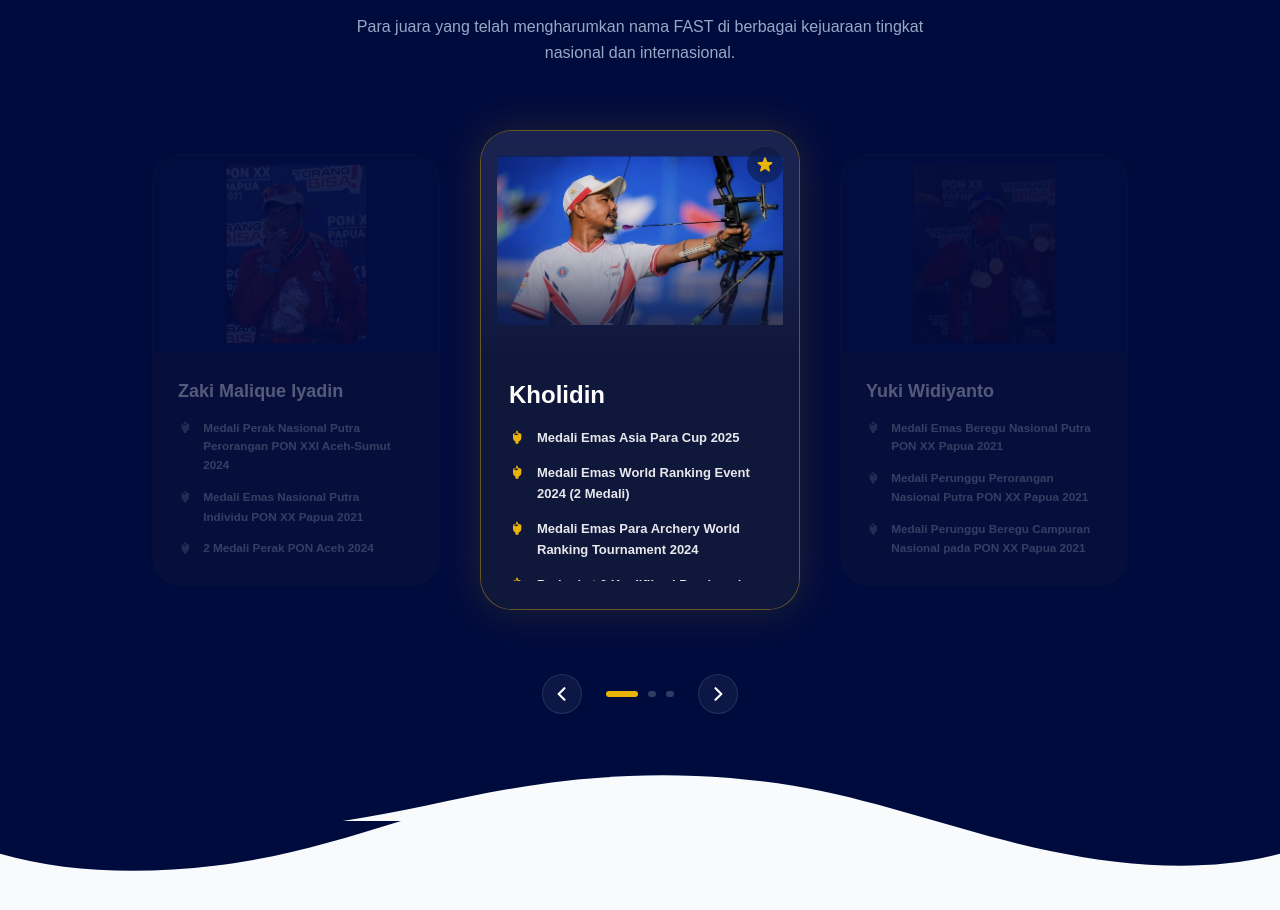
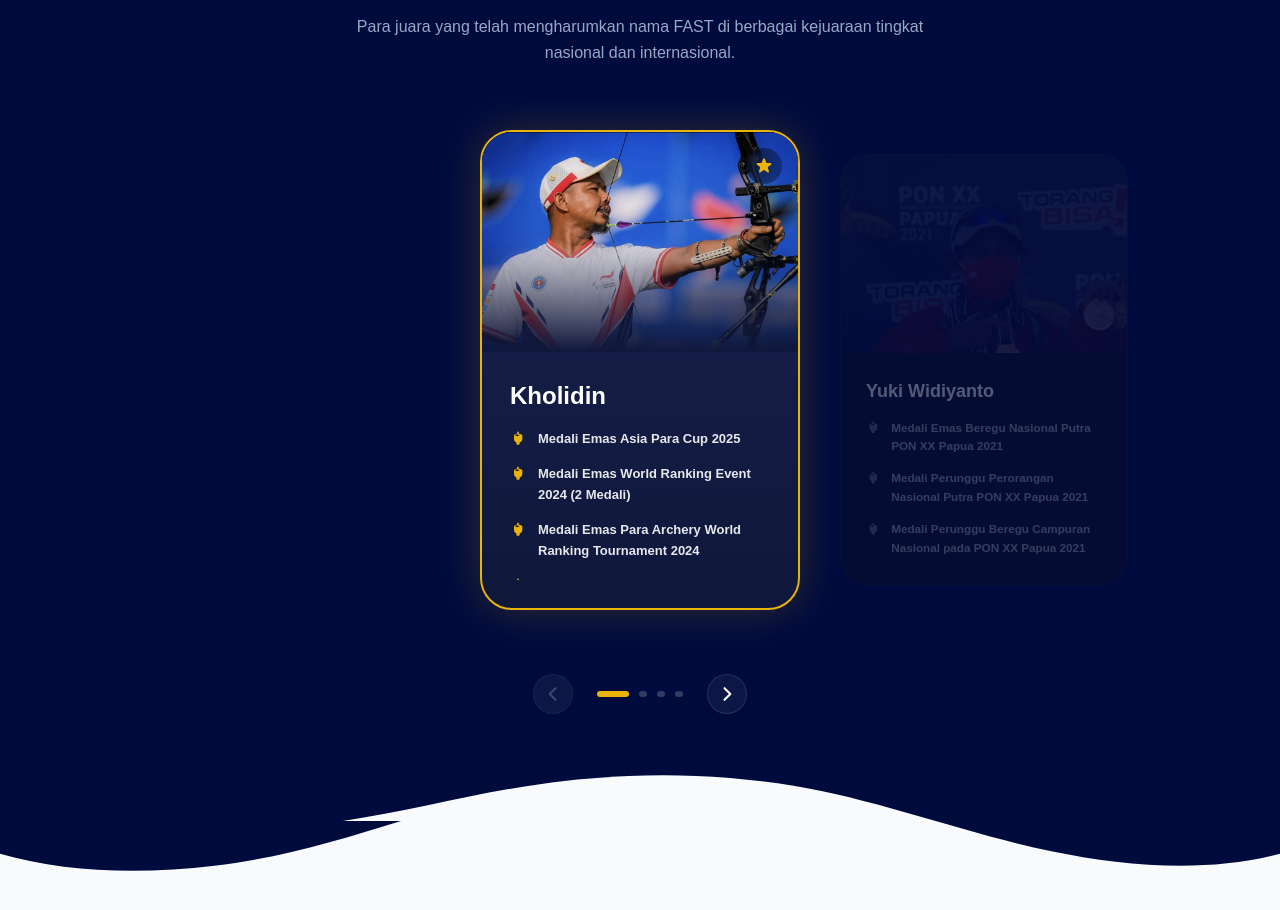
Before and after one commit to HilmyAmmar/archery-club, a Next.js app: page / in a window 1280 px wide. Shown: the part 5066-5976 px from the top of the page. Built offline with nearby package versions, Linux system fonts and the light colour scheme.

Commit message:
fix member section

```diff
--- a/src/components/sections/Member.tsx
+++ b/src/components/sections/Member.tsx
@@ -2,6 +2,7 @@
 'use client';
 
 import { useState } from 'react';
+import Link from 'next/link';
 
 // --- SUB-KOMPONEN UNTUK GALERI FOTO ---
 function MemberGallery({ images, isCenter }: { images: string[], isCenter: boolean }) {
@@ -18,20 +19,19 @@ function MemberGallery({ images, isCenter }: { images: string[], isCenter: boole
   };
 
   return (
+    // REVISI: Wadah foto gw balikin kaku (overflow-hidden) biar pas pake bg-cover kelihatannya landscape rapi
     <div className="relative w-full h-[220px] shrink-0 bg-[#1a234f] flex items-center justify-center group overflow-hidden">
 
+      {/* Gambar Aktif dengan efek Fade */}
       {images.map((img, idx) => (
         <div
           key={idx}
-          className={`absolute inset-0 w-full h-full transition-opacity duration-500 flex items-center justify-center ${
+          // REVISI: Ganti bg-contain jadi bg-cover, posisi bg-top biar kotak penuh dan kepala ga kepotong
+          className={`absolute inset-0 w-full h-full transition-opacity duration-500 bg-cover bg-top ${
             idx === imgIndex ? 'opacity-100 z-10' : 'opacity-0 z-0'
           }`}
-        >
-          <div
-            className="w-[90%] h-[90%] bg-contain bg-no-repeat bg-center"
-            style={{ backgroundImage: `url(${img})` }}
-          />
-        </div>
+          style={{ backgroundImage: `url(${img})` }}
+        />
       ))}
 
       {/* Overlay Gelap buat Card yang di Kiri/Kanan */}
@@ -49,6 +49,7 @@ function MemberGallery({ images, isCenter }: { images: string[], isCenter: boole
         </div>
       )}
 
+      {/* --- KONTROL GAMBAR (Hanya muncul jika Card ditengah dan gambar lebih dari 1) --- */}
       {isCenter && images.length > 1 && (
         <>
           {/* Tombol Kiri/Kanan (Muncul saat hover) */}
@@ -76,6 +77,7 @@ export default function Member() {
   const members = [
     {
       id: 1,
+      isCTA: false,
       name: 'Kholidin',
       achievements: [
         'Medali Emas Asia Para Cup 2025',
@@ -91,12 +93,11 @@ export default function Member() {
         'Medali Perak PON Papua 2021 (Mewakili DKI Jakarta)',
         'Medali Emas PEPARNAS 2021',
       ],
-      images: [
-        '/hall-of-fame/foto-1.png',
-      ],
+      images: ['/hall-of-fame/foto-1.png'],
     },
     {
       id: 2,
+      isCTA: false,
       name: 'Yuki Widiyanto',
       achievements: [
         'Medali Emas Beregu Nasional Putra PON XX Papua 2021',
@@ -113,13 +114,11 @@ export default function Member() {
         'Medali Perak Kualifikasi Beregu Putra Nasional Kejurnas Panahan 2018 Jakarta',
         'Medali Perunggu Nasional Putra Jarak 40M pada Kejurnas Panahan 2018 Jakarta'
       ],
-      images: [
-        '/hall-of-fame/foto-2.png',
-        '/hall-of-fame/yuki.jpeg',
-        ],
+      images: ['/hall-of-fame/foto-2.png', '/hall-of-fame/yuki.jpeg'],
     },
     {
       id: 3,
+      isCTA: false,
       name: 'Zaki Malique Iyadin',
       achievements: [
         'Medali Perak Nasional Putra Perorangan PON XXI Aceh-Sumut 2024',
@@ -128,26 +127,36 @@ export default function Member() {
         '1 Medali Perunggu PON Aceh 2024',
         '2 Medali Emas PON Papua 2021',
       ],
-      images: [
-        '/hall-of-fame/foto-3.png',
-      ],
+      images: ['/hall-of-fame/foto-3.png'],
     },
+    {
+      id: 'cta-card',
+      isCTA: true,
+      name: '',
+      achievements: [],
+      images: [],
+    }
   ];
 
   const [activeIndex, setActiveIndex] = useState(0);
 
   const handleNext = () => {
-    setActiveIndex((prev) => (prev + 1) % members.length);
+    if (activeIndex < members.length - 1) {
+      setActiveIndex((prev) => prev + 1);
+    }
   };
 
   const handlePrev = () => {
-    setActiveIndex((prev) => (prev - 1 + members.length) % members.length);
+    if (activeIndex > 0) {
+      setActiveIndex((prev) => prev - 1);
+    }
   };
 
   const getVisibleMembers = () => {
-    const prev = (activeIndex - 1 + members.length) % members.length;
-    const next = (activeIndex + 1) % members.length;
-    return [members[prev], members[activeIndex], members[next]];
+    const prev = activeIndex > 0 ? members[activeIndex - 1] : null;
+    const current = members[activeIndex];
+    const next = activeIndex < members.length - 1 ? members[activeIndex + 1] : null;
+    return [prev, current, next];
   };
 
   const visibleMembers = getVisibleMembers();
@@ -174,16 +183,62 @@ export default function Member() {
         </p>
 
         {/* --- Carousel Grid --- */}
-        <div className="flex flex-col md:flex-row items-center justify-center gap-6 w-full max-w-5xl mb-12">
+        <div className="flex flex-col md:flex-row items-center justify-center gap-6 w-full max-w-5xl mb-12 min-h-[480px]">
           {visibleMembers.map((member, idx) => {
+            if (!member) {
+              return <div key={`empty-${idx}`} className="hidden md:block w-[320px] h-[480px] opacity-0 pointer-events-none"></div>;
+            }
+
             const isCenter = idx === 1;
 
+            // KONDISI JIKA INI ADALAH CARD "LIHAT SEMUA" (CTA)
+            if (member.isCTA) {
+              return (
+                <div
+                  key={member.id}
+                  className={`relative rounded-[2rem] overflow-hidden transition-all duration-500 ease-in-out flex flex-col justify-center items-center w-[90%] max-w-[340px] md:w-[320px] h-[480px]
+                    ${isCenter
+                      ? 'scale-100 z-20 shadow-[0_0_40px_rgba(234,179,8,0.2)] border-2 border-[#eab308] bg-gradient-to-b from-[#1a234f] to-[#0f173b]'
+                      : 'hidden md:flex scale-90 z-10 opacity-40 hover:opacity-70 border border-white/5 bg-[#0a1128] cursor-pointer'
+                    }`}
+                  onClick={() => {
+                    if (!isCenter) handleNext();
+                  }}
+                >
+                  {isCenter ? (
+                    <div className="text-center px-8 flex flex-col items-center justify-center h-full w-full">
+                      <div className="w-20 h-20 bg-[#eab308]/20 rounded-full flex items-center justify-center mb-6">
+                        <svg className="w-10 h-10 text-[#eab308]" fill="none" viewBox="0 0 24 24" stroke="currentColor" strokeWidth="2">
+                          <path strokeLinecap="round" strokeLinejoin="round" d="M17 20h5v-2a3 3 0 00-5.356-1.857M17 20H7m10 0v-2c0-.656-.126-1.283-.356-1.857M7 20H2v-2a3 3 0 015.356-1.857M7 20v-2c0-.656.126-1.283.356-1.857m0 0a5.002 5.002 0 019.288 0M15 7a3 3 0 11-6 0 3 3 0 016 0zm6 3a2 2 0 11-4 0 2 2 0 014 0zM7 10a2 2 0 11-4 0 2 2 0 014 0z" />
+                        </svg>
+                      </div>
+                      {/* REVISI: Hilangin "50+" */}
+                      <h3 className="text-2xl font-black text-white mb-3">Atlet Berprestasi Lainnya</h3>
+                      <p className="text-blue-100/70 text-sm font-medium mb-8">Jelajahi seluruh rekam jejak juara dari keluarga besar FAST.</p>
+
+                      <Link href="/atlet" className="bg-[#eab308] hover:bg-yellow-400 text-[#000b3d] px-8 py-3.5 rounded-xl font-bold transition-all hover:scale-105 shadow-lg shadow-yellow-500/20 w-full">
+                        Eksplor Galeri Member
+                      </Link>
+                    </div>
+                  ) : (
+                    <div className="text-center px-4">
+                      <svg className="w-12 h-12 text-white/50 mx-auto mb-4" fill="none" viewBox="0 0 24 24" stroke="currentColor" strokeWidth="2">
+                        <path strokeLinecap="round" strokeLinejoin="round" d="M13 5l7 7-7 7M5 5l7 7-7 7" />
+                      </svg>
+                      <h3 className="text-lg font-bold text-white/80">Lihat Semua Member</h3>
+                    </div>
+                  )}
+                </div>
+              );
+            }
+
+            // KONDISI JIKA INI ADALAH CARD PROFIL BIASA
             return (
               <div
                 key={`${member.id}-${idx}`}
                 className={`relative rounded-[2rem] overflow-hidden transition-all duration-500 ease-in-out flex-col w-[90%] max-w-[340px] md:w-[320px] h-[480px]
                   ${isCenter
-                    ? 'flex scale-100 z-20 shadow-[0_0_40px_rgba(234,179,8,0.15)] border border-[#eab308]/40 bg-[#0f173b]'
+                    ? 'flex scale-100 z-20 shadow-[0_0_40px_rgba(234,179,8,0.2)] border-2 border-[#eab308] bg-gradient-to-b from-[#1a234f] to-[#0f173b]'
                     : 'hidden md:flex scale-90 z-10 opacity-40 hover:opacity-70 border border-white/5 bg-[#0a1128] cursor-pointer'
                   }`}
                 onClick={() => {
@@ -194,8 +249,7 @@ export default function Member() {
               >
                 <MemberGallery images={member.images} isCenter={isCenter} />
 
-                {/* Bagian Info Bawah */}
-                <div className="p-7 flex flex-col flex-grow overflow-hidden text-left bg-[#0f173b]">
+                <div className="p-7 flex flex-col flex-grow overflow-hidden text-left bg-transparent relative z-30">
                   <h4 className={`font-black ${isCenter ? 'text-2xl text-white' : 'text-xl text-white/80'} mb-4 shrink-0`}>
                     {member.name}
                   </h4>
@@ -219,10 +273,15 @@ export default function Member() {
         </div>
 
         {/* --- Carousel Controls --- */}
-        <div className="flex items-center justify-center gap-6 mt-4">
+        <div className="flex items-center justify-center gap-6 mt-4 relative z-30">
           <button
             onClick={handlePrev}
-            className="w-10 h-10 rounded-full bg-white/5 border border-white/10 flex items-center justify-center text-white hover:bg-[#eab308] hover:text-[#000b3d] hover:scale-105 active:scale-95 transition-all cursor-pointer"
+            disabled={activeIndex === 0}
+            className={`w-10 h-10 rounded-full flex items-center justify-center transition-all ${
+              activeIndex === 0
+                ? 'bg-white/5 border border-white/5 text-white/20 cursor-not-allowed'
+                : 'bg-white/5 border border-white/10 text-white hover:bg-[#eab308] hover:text-[#000b3d] hover:scale-105 active:scale-95 cursor-pointer'
+            }`}
           >
             <svg className="w-5 h-5" fill="none" viewBox="0 0 24 24" stroke="currentColor" strokeWidth="2.5"><path strokeLinecap="round" strokeLinejoin="round" d="M15 19l-7-7 7-7" /></svg>
           </button>
@@ -241,7 +300,12 @@ export default function Member() {
 
           <button
             onClick={handleNext}
-            className="w-10 h-10 rounded-full bg-white/5 border border-white/10 flex items-center justify-center text-white hover:bg-[#eab308] hover:text-[#000b3d] hover:scale-105 active:scale-95 transition-all cursor-pointer"
+            disabled={activeIndex === members.length - 1}
+            className={`w-10 h-10 rounded-full flex items-center justify-center transition-all ${
+              activeIndex === members.length - 1
+                ? 'bg-white/5 border border-white/5 text-white/20 cursor-not-allowed'
+                : 'bg-white/5 border border-white/10 text-white hover:bg-[#eab308] hover:text-[#000b3d] hover:scale-105 active:scale-95 cursor-pointer'
+            }`}
           >
             <svg className="w-5 h-5" fill="none" viewBox="0 0 24 24" stroke="currentColor" strokeWidth="2.5"><path strokeLinecap="round" strokeLinejoin="round" d="M9 5l7 7-7 7" /></svg>
           </button>
```
